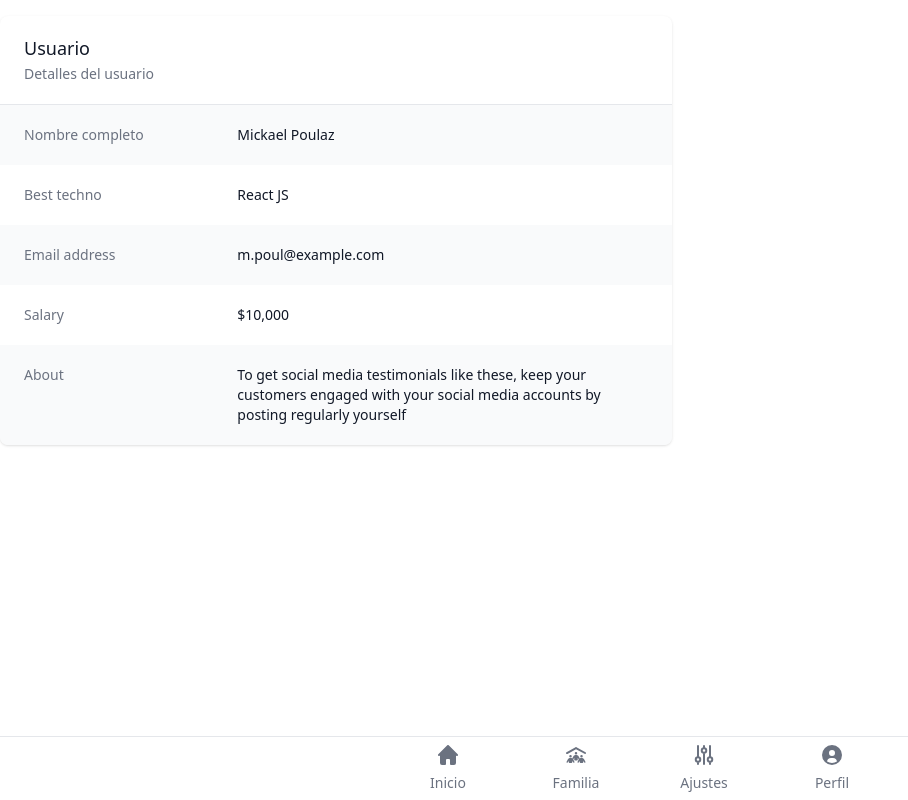
After one commit to titooDiaz/HABITS, a Flask app: page /profile/1 in a window 1280 px wide. The commit adds this page. Shown: the whole page, without its empty margins (0-908 px from the left). Run offline with Flask 3, Linux system fonts and the light colour scheme; a user stored in the database is signed in; some libraries are stand-ins or nearby versions.

Commit message:
new templates 🌄

```diff
--- a/main.py
+++ b/main.py
@@ -134,7 +134,9 @@ def dashboard():
         tasks_today_number.append(len(todays_dailies))
     tasks=zip(tasks,tasks_today_number)
 
+    user_id = session.get('user_id')
     context = {
+        "user_id": user_id,
         'tasks_by_date': tasks_by_date_formatted,
         'tasks': tasks,
         'today': today
@@ -227,6 +229,24 @@ def delete(id):
 
 
 
+# user menu
+#===========================================================s
+@app.route('/profile/<int:id>', endpoint='profile')
+def profile(id):
+    user_id = session.get('user_id')
+    context = {
+        "user_id": user_id,
+    }
+    if id == user_id:
+        return render_template('users/profile.html', **context)
+
+    context = {
+
+    }
+    return render_template('tasks/edit.html', **context)
+#===========================================================
+
+
 # Punto de entrada
 # Entry point
 if __name__ == '__main__':
--- a/templates/nav.html
+++ b/templates/nav.html
@@ -1,28 +1,28 @@
 <div class="fixed bottom-0 left-0 z-50 w-full h-16 bg-white border-t border-gray-200 dark:bg-gray-700 dark:border-gray-600">
     <div class="grid h-full max-w-lg grid-cols-4 mx-auto font-medium">
-        <button type="button" class="inline-flex flex-col items-center justify-center px-5 hover:bg-gray-50 dark:hover:bg-gray-800 group">
+        <a href="/dashboard" class="inline-flex flex-col items-center justify-center px-5 hover:bg-gray-50 dark:hover:bg-gray-800 group">
             <svg class="w-5 h-5 mb-2 text-gray-500 dark:text-gray-400 group-hover:text-blue-600 dark:group-hover:text-blue-500" aria-hidden="true" xmlns="http://www.w3.org/2000/svg" fill="currentColor" viewBox="0 0 20 20">
                 <path d="m19.707 9.293-2-2-7-7a1 1 0 0 0-1.414 0l-7 7-2 2a1 1 0 0 0 1.414 1.414L2 10.414V18a2 2 0 0 0 2 2h3a1 1 0 0 0 1-1v-4a1 1 0 0 1 1-1h2a1 1 0 0 1 1 1v4a1 1 0 0 0 1 1h3a2 2 0 0 0 2-2v-7.586l.293.293a1 1 0 0 0 1.414-1.414Z"/>
             </svg>
             <span class="text-sm text-gray-500 dark:text-gray-400 group-hover:text-blue-600 dark:group-hover:text-blue-500">Inicio</span>
-        </button>
-        <button type="button" class="inline-flex flex-col items-center justify-center px-5 hover:bg-gray-50 dark:hover:bg-gray-800 group">
+        </a>
+        <a href="#" class="inline-flex flex-col items-center justify-center px-5 hover:bg-gray-50 dark:hover:bg-gray-800 group">
             <svg class="w-5 h-5 mb-2 text-gray-500 dark:text-gray-400 group-hover:text-blue-600 dark:group-hover:text-blue-500" aria-hidden="true" xmlns="http://www.w3.org/2000/svg" fill="currentColor" viewBox="0 0 640 512">
                 <path d="M335.5 4l288 160c15.4 8.6 21 28.1 12.4 43.5s-28.1 21-43.5 12.4L320 68.6 47.5 220c-15.4 8.6-34.9 3-43.5-12.4s-3-34.9 12.4-43.5L304.5 4c9.7-5.4 21.4-5.4 31.1 0zM320 160a40 40 0 1 1 0 80 40 40 0 1 1 0-80zM144 256a40 40 0 1 1 0 80 40 40 0 1 1 0-80zm312 40a40 40 0 1 1 80 0 40 40 0 1 1 -80 0zM226.9 491.4L200 441.5l0 38.5c0 17.7-14.3 32-32 32l-48 0c-17.7 0-32-14.3-32-32l0-38.5L61.1 491.4c-6.3 11.7-20.8 16-32.5 9.8s-16-20.8-9.8-32.5l37.9-70.3c15.3-28.5 45.1-46.3 77.5-46.3l19.5 0c16.3 0 31.9 4.5 45.4 12.6l33.6-62.3c15.3-28.5 45.1-46.3 77.5-46.3l19.5 0c32.4 0 62.1 17.8 77.5 46.3l33.6 62.3c13.5-8.1 29.1-12.6 45.4-12.6l19.5 0c32.4 0 62.1 17.8 77.5 46.3l37.9 70.3c6.3 11.7 1.9 26.2-9.8 32.5s-26.2 1.9-32.5-9.8L552 441.5l0 38.5c0 17.7-14.3 32-32 32l-48 0c-17.7 0-32-14.3-32-32l0-38.5-26.9 49.9c-6.3 11.7-20.8 16-32.5 9.8s-16-20.8-9.8-32.5l36.3-67.5c-1.7-1.7-3.2-3.6-4.3-5.8L376 345.5l0 54.5c0 17.7-14.3 32-32 32l-48 0c-17.7 0-32-14.3-32-32l0-54.5-26.9 49.9c-1.2 2.2-2.6 4.1-4.3 5.8l36.3 67.5c6.3 11.7 1.9 26.2-9.8 32.5s-26.2 1.9-32.5-9.8z"/>
             </svg>
             <span class="text-sm text-gray-500 dark:text-gray-400 group-hover:text-blue-600 dark:group-hover:text-blue-500">Familia</span>
-        </button>
-        <button type="button" class="inline-flex flex-col items-center justify-center px-5 hover:bg-gray-50 dark:hover:bg-gray-800 group">
+        </a>
+        <a href="#" class="inline-flex flex-col items-center justify-center px-5 hover:bg-gray-50 dark:hover:bg-gray-800 group">
             <svg class="w-5 h-5 mb-2 text-gray-500 dark:text-gray-400 group-hover:text-blue-600 dark:group-hover:text-blue-500" aria-hidden="true" xmlns="http://www.w3.org/2000/svg" fill="none" viewBox="0 0 20 20">
                 <path stroke="currentColor" stroke-linecap="round" stroke-linejoin="round" stroke-width="2" d="M4 12.25V1m0 11.25a2.25 2.25 0 0 0 0 4.5m0-4.5a2.25 2.25 0 0 1 0 4.5M4 19v-2.25m6-13.5V1m0 2.25a2.25 2.25 0 0 0 0 4.5m0-4.5a2.25 2.25 0 0 1 0 4.5M10 19V7.75m6 4.5V1m0 11.25a2.25 2.25 0 1 0 0 4.5 2.25 2.25 0 0 0 0-4.5ZM16 19v-2"/>
             </svg>
             <span class="text-sm text-gray-500 dark:text-gray-400 group-hover:text-blue-600 dark:group-hover:text-blue-500">Ajustes</span>
-        </button>
-        <button type="button" class="inline-flex flex-col items-center justify-center px-5 hover:bg-gray-50 dark:hover:bg-gray-800 group">
+        </a>
+        <a href="/profile/{{ user_id }}" class="inline-flex flex-col items-center justify-center px-5 hover:bg-gray-50 dark:hover:bg-gray-800 group">
             <svg class="w-5 h-5 mb-2 text-gray-500 dark:text-gray-400 group-hover:text-blue-600 dark:group-hover:text-blue-500" aria-hidden="true" xmlns="http://www.w3.org/2000/svg" fill="currentColor" viewBox="0 0 20 20">
                 <path d="M10 0a10 10 0 1 0 10 10A10.011 10.011 0 0 0 10 0Zm0 5a3 3 0 1 1 0 6 3 3 0 0 1 0-6Zm0 13a8.949 8.949 0 0 1-4.951-1.488A3.987 3.987 0 0 1 9 13h2a3.987 3.987 0 0 1 3.951 3.512A8.949 8.949 0 0 1 10 18Z"/>
             </svg>
             <span class="text-sm text-gray-500 dark:text-gray-400 group-hover:text-blue-600 dark:group-hover:text-blue-500">Perfil</span>
-        </button>
+        </a>
     </div>
 </div>
--- /dev/null
+++ b/templates/users/profile.html
@@ -0,0 +1,65 @@
+{% extends "base.html" %}
+
+<!DOCTYPE html>
+<html lang="en">
+<head>
+    {% block title %}Perfil{% endblock %}
+</head>
+
+{% block content %}
+    <div class="bg-white max-w-2xl shadow overflow-hidden sm:rounded-lg">
+        <div class="px-4 py-5 sm:px-6">
+            <h3 class="text-lg leading-6 font-medium text-gray-900">
+                Usuario
+            </h3>
+            <p class="mt-1 max-w-2xl text-sm text-gray-500">
+                Detalles del usuario
+            </p>
+        </div>
+        <div class="border-t border-gray-200">
+            <dl>
+                <div class="bg-gray-50 px-4 py-5 sm:grid sm:grid-cols-3 sm:gap-4 sm:px-6">
+                    <dt class="text-sm font-medium text-gray-500">
+                        Nombre completo
+                    </dt>
+                    <dd class="mt-1 text-sm text-gray-900 sm:mt-0 sm:col-span-2">
+                        Mickael Poulaz
+                    </dd>
+                </div>
+                <div class="bg-white px-4 py-5 sm:grid sm:grid-cols-3 sm:gap-4 sm:px-6">
+                    <dt class="text-sm font-medium text-gray-500">
+                        Best techno
+                    </dt>
+                    <dd class="mt-1 text-sm text-gray-900 sm:mt-0 sm:col-span-2">
+                        React JS
+                    </dd>
+                </div>
+                <div class="bg-gray-50 px-4 py-5 sm:grid sm:grid-cols-3 sm:gap-4 sm:px-6">
+                    <dt class="text-sm font-medium text-gray-500">
+                        Email address
+                    </dt>
+                    <dd class="mt-1 text-sm text-gray-900 sm:mt-0 sm:col-span-2">
+                        m.poul@example.com
+                    </dd>
+                </div>
+                <div class="bg-white px-4 py-5 sm:grid sm:grid-cols-3 sm:gap-4 sm:px-6">
+                    <dt class="text-sm font-medium text-gray-500">
+                        Salary
+                    </dt>
+                    <dd class="mt-1 text-sm text-gray-900 sm:mt-0 sm:col-span-2">
+                        $10,000
+                    </dd>
+                </div>
+                <div class="bg-gray-50 px-4 py-5 sm:grid sm:grid-cols-3 sm:gap-4 sm:px-6">
+                    <dt class="text-sm font-medium text-gray-500">
+                        About
+                    </dt>
+                    <dd class="mt-1 text-sm text-gray-900 sm:mt-0 sm:col-span-2">
+                        To get social media testimonials like these, keep your customers engaged with your social media accounts by posting regularly yourself
+                    </dd>
+                </div>
+            </dl>
+        </div>
+    </div>
+{% endblock %}
+</html>
--- a/templates/users/register.html
+++ b/templates/users/register.html
@@ -63,7 +63,7 @@
                         </div>
                         <button type="submit" class="w-full text-white bg-primary-600 text-white hover:bg-primary-700 focus:ring-4 focus:outline-none focus:ring-primary-300 font-medium rounded-lg text-sm px-5 py-2.5 text-center dark:bg-primary-600 dark:hover:bg-primary-700 bg-orange-600">Ingresar</button>
                         <p class="text-sm font-light text-gray-500 dark:text-gray-400">
-                            Aun no tienes una cuenta?<a href="{{ url_for('login') }}" class="font-medium text-primary-600 hover:underline dark:text-primary-500"> Registrate</a>
+                            Aun no tienes una cuenta?<a href="{{ url_for('login') }}" class="font-medium text-primary-600 hover:underline dark:text-primary-500"> inicia sesion</a>
                         </p>
                     </form>
                 </div>
```
Also changed, not shown: templates/users/settings.html (added, +65 -0 lines), templates/users/group.html (added).
